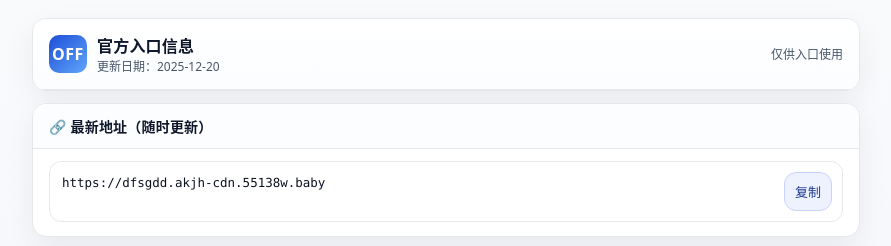
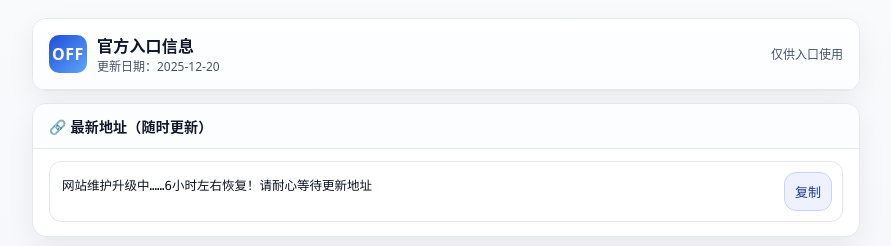
Before and after one commit to atc99998888/jump-page, a plain HTML site: page index.html in a window 1280 px wide. Shown: the top 246 px of the page, without its empty margins (194-1085 px from the left). Drawn offline with Linux system fonts and the light colour scheme.

Commit message:
Update index.html

```diff
--- a/index.html
+++ b/index.html
@@ -259,7 +259,7 @@
         title: "最新地址（随时更新）",
         icon: "🔗",
         items: [
-          "https://dfsgdd.akjh-cdn.55138w.baby",
+          "网站维护升级中……6小时左右恢复！请耐心等待更新地址",
 
         ]
       },
```
